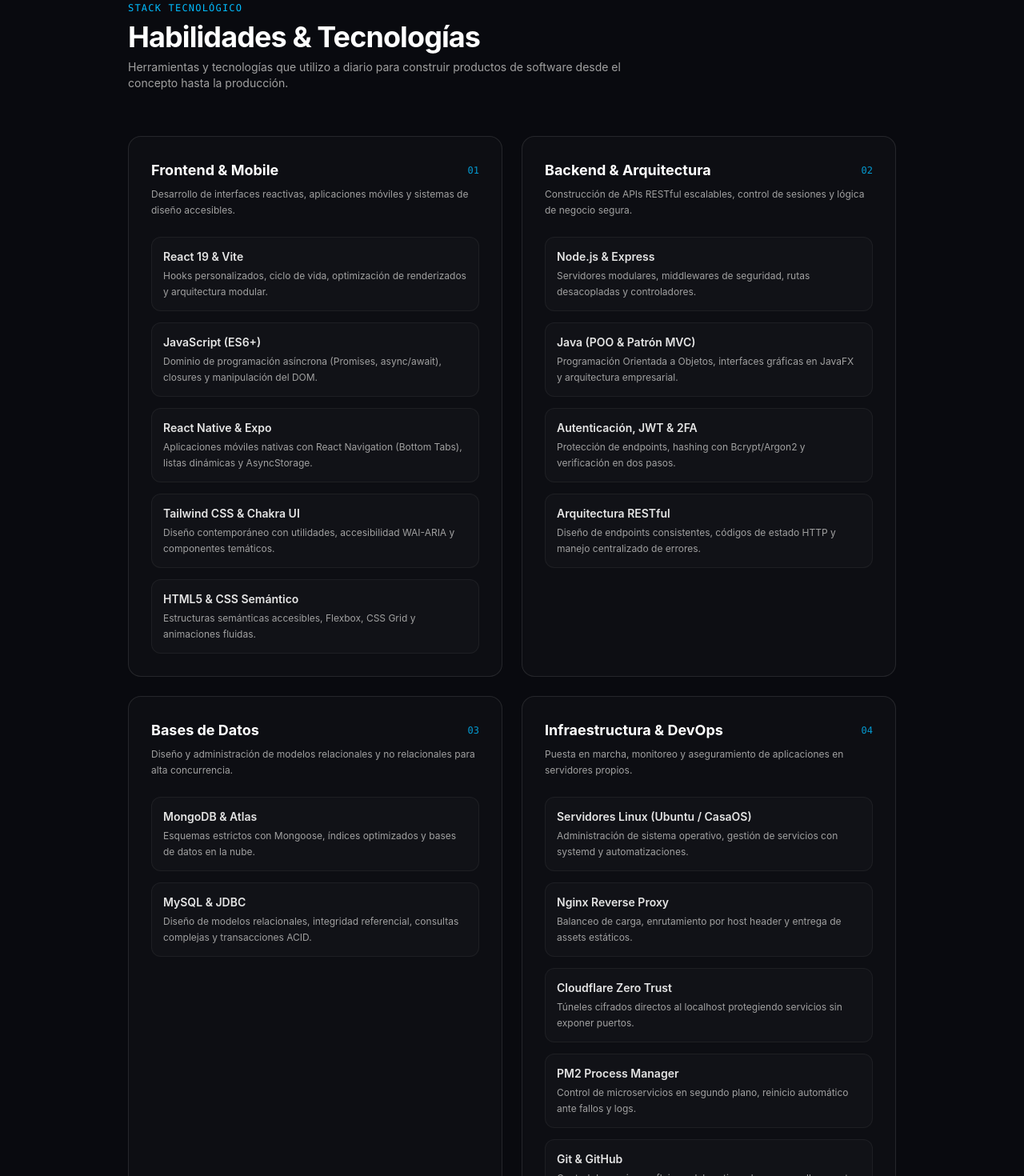
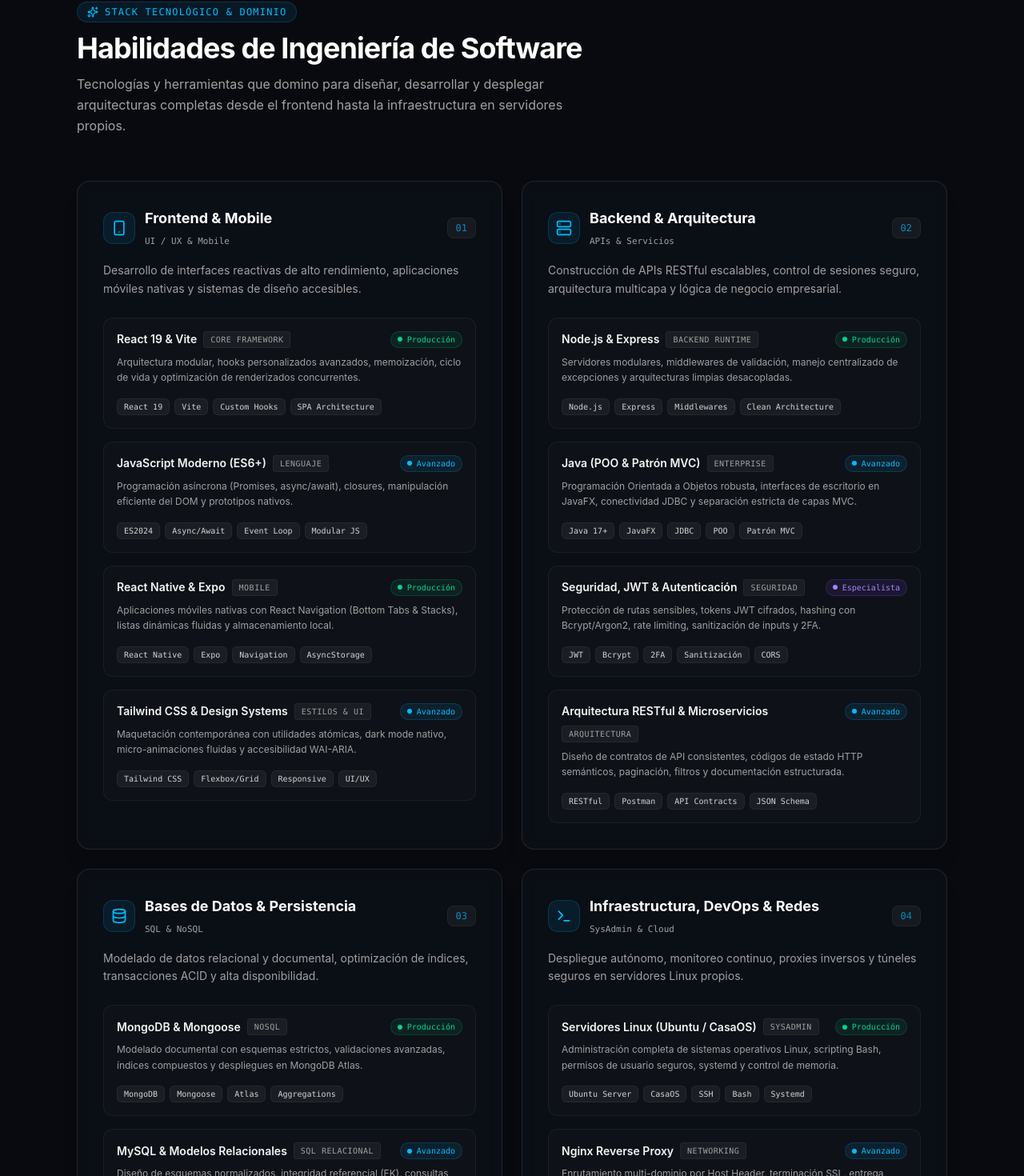
Before and after one commit to RafaelCastroRR/Portafolio-RR, a React (Vite) app: page / in a window 1280 px wide. Shown: the part 2088-3558 px from the top of the page at 80% size. Built offline with nearby package versions, Linux system fonts and the light colour scheme.

Commit message:
feat: modernize skill cards with level badges, tech tags, and sleek design

```diff
--- a/src/components/Skills.jsx
+++ b/src/components/Skills.jsx
@@ -1,62 +1,134 @@
 import React from 'react';
-import { Layers, CheckCircle2 } from 'lucide-react';
+import { Smartphone, Server, Database, Terminal, Sparkles, CheckCircle2 } from 'lucide-react';
 import { skillGroups } from '../data/skillsData';
+
+const ICONS = {
+  Smartphone,
+  Server,
+  Database,
+  Terminal
+};
+
+const LEVEL_STYLES = {
+  emerald: {
+    badge: 'text-emerald-400 bg-emerald-500/10 border-emerald-500/20',
+    dot: 'bg-emerald-400'
+  },
+  sky: {
+    badge: 'text-sky-400 bg-sky-500/10 border-sky-500/20',
+    dot: 'bg-sky-400'
+  },
+  violet: {
+    badge: 'text-violet-400 bg-violet-500/10 border-violet-500/20',
+    dot: 'bg-violet-400'
+  }
+};
 
 export default function Skills() {
   return (
     <section id="habilidades" className="py-24 border-t border-white/5 relative">
-      <div className="max-w-5xl mx-auto px-4 sm:px-6 lg:px-8">
+      <div className="max-w-6xl mx-auto px-4 sm:px-6 lg:px-8">
         {/* Section Header */}
         <div className="mb-14">
-          <span className="text-xs font-mono text-sky-400 uppercase tracking-widest block mb-2">
-            Stack Tecnológico
-          </span>
+          <div className="inline-flex items-center gap-2 px-3 py-1 rounded-full bg-sky-500/10 border border-sky-500/20 text-sky-400 text-xs font-mono uppercase tracking-widest mb-3">
+            <Sparkles className="w-3.5 h-3.5" />
+            Stack Tecnológico & Dominio
+          </div>
           <h2 className="text-2xl sm:text-4xl font-bold text-white tracking-tight">
-            Habilidades & Tecnologías
+            Habilidades de Ingeniería de Software
           </h2>
-          <p className="mt-2 text-sm text-neutral-400 max-w-2xl font-normal">
-            Herramientas y tecnologías que utilizo a diario para construir productos de software desde el concepto hasta la producción.
+          <p className="mt-3 text-sm sm:text-base text-neutral-400 max-w-2xl font-normal leading-relaxed">
+            Tecnologías y herramientas que domino para diseñar, desarrollar y desplegar arquitecturas completas desde el frontend hasta la infraestructura en servidores propios.
           </p>
         </div>
 
         {/* 2x2 Grid of Skill Groups */}
-        <div className="grid grid-cols-1 md:grid-cols-2 gap-6">
-          {skillGroups.map((group, idx) => (
+        <div className="grid grid-cols-1 lg:grid-cols-2 gap-6">
+          {skillGroups.map((group, idx) => {
+            const GroupIcon = ICONS[group.iconKey] || Terminal;
+            return (
               <div
-              key={idx}
-              className="p-7 rounded-2xl bg-white/[0.02] border border-white/10 flex flex-col justify-between"
+                key={group.id}
+                className="group relative p-6 sm:p-8 rounded-2xl bg-[#0c1017]/80 border border-white/10 hover:border-sky-500/30 transition-all duration-300 shadow-xl backdrop-blur-sm flex flex-col justify-between"
               >
+                {/* Header of Group */}
                 <div>
-                <h3 className="text-lg font-bold text-white mb-1.5 flex items-center justify-between">
-                  <span>{group.title}</span>
-                  <span className="text-xs font-mono text-sky-400/80 font-normal">
+                  <div className="flex items-center justify-between gap-4 mb-4">
+                    <div className="flex items-center gap-3">
+                      <div className="w-10 h-10 rounded-xl bg-sky-500/10 border border-sky-500/20 flex items-center justify-center text-sky-400 group-hover:scale-105 transition-transform duration-300">
+                        <GroupIcon className="w-5 h-5" />
+                      </div>
+                      <div>
+                        <h3 className="text-lg font-bold text-white group-hover:text-sky-300 transition-colors">
+                          {group.title}
+                        </h3>
+                        <span className="text-[11px] font-mono text-neutral-400">
+                          {group.badge}
+                        </span>
+                      </div>
+                    </div>
+                    <span className="text-xs font-mono text-sky-400/70 px-2.5 py-1 rounded-lg bg-white/5 border border-white/5">
                       0{idx + 1}
                     </span>
-                </h3>
-                <p className="text-xs text-neutral-400 mb-6 leading-relaxed">
+                  </div>
+
+                  <p className="text-xs sm:text-sm text-neutral-400 mb-6 leading-relaxed">
                     {group.description}
                   </p>
 
-                <div className="space-y-3.5">
-                  {group.skills.map((skill, sIdx) => (
+                  {/* Skills List */}
+                  <div className="space-y-4">
+                    {group.skills.map((skill, sIdx) => {
+                      const style = LEVEL_STYLES[skill.levelColor] || LEVEL_STYLES.sky;
+                      return (
                         <div
                           key={sIdx}
-                      className="p-3.5 rounded-xl bg-white/[0.02] border border-white/5 hover:border-white/10 transition"
+                          className="p-4 rounded-xl bg-white/[0.02] border border-white/5 hover:border-white/15 hover:bg-white/[0.04] transition-all duration-200"
                         >
-                      <div className="flex items-center justify-between mb-1">
-                        <span className="text-sm font-semibold text-neutral-200">
+                          <div className="flex items-start justify-between gap-3 mb-2">
+                            <div>
+                              <div className="flex items-center gap-2 flex-wrap">
+                                <span className="text-sm font-semibold text-neutral-100">
                                   {skill.name}
                                 </span>
+                                <span className="text-[10px] font-mono uppercase tracking-wider text-neutral-400 px-2 py-0.5 rounded bg-white/5 border border-white/5">
+                                  {skill.tag}
+                                </span>
                               </div>
-                      <p className="text-xs text-neutral-400 leading-relaxed font-normal">
+                            </div>
+                            <span
+                              className={`inline-flex items-center gap-1.5 text-[10px] font-mono px-2 py-0.5 rounded-full border shrink-0 ${style.badge}`}
+                            >
+                              <span className={`w-1.5 h-1.5 rounded-full ${style.dot}`} />
+                              {skill.level}
+                            </span>
+                          </div>
+
+                          <p className="text-xs text-neutral-400 leading-relaxed font-normal mb-3">
                             {skill.detail}
                           </p>
+
+                          {/* Tech Pills */}
+                          {skill.pills && (
+                            <div className="flex flex-wrap gap-1.5 pt-1">
+                              {skill.pills.map((pill, pIdx) => (
+                                <span
+                                  key={pIdx}
+                                  className="text-[10px] font-mono px-2 py-0.5 rounded-md bg-white/5 text-neutral-300 border border-white/5"
+                                >
+                                  {pill}
+                                </span>
+                              ))}
                             </div>
-                  ))}
+                          )}
+                        </div>
+                      );
+                    })}
                   </div>
                 </div>
               </div>
-          ))}
+            );
+          })}
         </div>
       </div>
     </section>
--- a/src/data/skillsData.js
+++ b/src/data/skillsData.js
@@ -1,42 +1,158 @@
 export const skillGroups = [
   {
+    id: "frontend-mobile",
     title: "Frontend & Mobile",
-    description: "Desarrollo de interfaces reactivas, aplicaciones móviles y sistemas de diseño accesibles.",
+    iconKey: "Smartphone",
+    badge: "UI / UX & Mobile",
+    description: "Desarrollo de interfaces reactivas de alto rendimiento, aplicaciones móviles nativas y sistemas de diseño accesibles.",
     skills: [
-      { name: "React 19 & Vite", detail: "Hooks personalizados, ciclo de vida, optimización de renderizados y arquitectura modular." },
-      { name: "JavaScript (ES6+)", detail: "Dominio de programación asíncrona (Promises, async/await), closures y manipulación del DOM." },
-      { name: "React Native & Expo", detail: "Aplicaciones móviles nativas con React Navigation (Bottom Tabs), listas dinámicas y AsyncStorage." },
-      { name: "Tailwind CSS & Chakra UI", detail: "Diseño contemporáneo con utilidades, accesibilidad WAI-ARIA y componentes temáticos." },
-      { name: "HTML5 & CSS Semántico", detail: "Estructuras semánticas accesibles, Flexbox, CSS Grid y animaciones fluidas." }
+      {
+        name: "React 19 & Vite",
+        tag: "Core Framework",
+        level: "Producción",
+        levelColor: "emerald",
+        detail: "Arquitectura modular, hooks personalizados avanzados, memoización, ciclo de vida y optimización de renderizados concurrentes.",
+        pills: ["React 19", "Vite", "Custom Hooks", "SPA Architecture"]
+      },
+      {
+        name: "JavaScript Moderno (ES6+)",
+        tag: "Lenguaje",
+        level: "Avanzado",
+        levelColor: "sky",
+        detail: "Programación asíncrona (Promises, async/await), closures, manipulación eficiente del DOM y prototipos nativos.",
+        pills: ["ES2024", "Async/Await", "Event Loop", "Modular JS"]
+      },
+      {
+        name: "React Native & Expo",
+        tag: "Mobile",
+        level: "Producción",
+        levelColor: "emerald",
+        detail: "Aplicaciones móviles nativas con React Navigation (Bottom Tabs & Stacks), listas dinámicas fluidas y almacenamiento local.",
+        pills: ["React Native", "Expo", "Navigation", "AsyncStorage"]
+      },
+      {
+        name: "Tailwind CSS & Design Systems",
+        tag: "Estilos & UI",
+        level: "Avanzado",
+        levelColor: "sky",
+        detail: "Maquetación contemporánea con utilidades atómicas, dark mode nativo, micro-animaciones fluidas y accesibilidad WAI-ARIA.",
+        pills: ["Tailwind CSS", "Flexbox/Grid", "Responsive", "UI/UX"]
+      }
     ]
   },
   {
+    id: "backend-architecture",
     title: "Backend & Arquitectura",
-    description: "Construcción de APIs RESTful escalables, control de sesiones y lógica de negocio segura.",
+    iconKey: "Server",
+    badge: "APIs & Servicios",
+    description: "Construcción de APIs RESTful escalables, control de sesiones seguro, arquitectura multicapa y lógica de negocio empresarial.",
     skills: [
-      { name: "Node.js & Express", detail: "Servidores modulares, middlewares de seguridad, rutas desacopladas y controladores." },
-      { name: "Java (POO & Patrón MVC)", detail: "Programación Orientada a Objetos, interfaces gráficas en JavaFX y arquitectura empresarial." },
-      { name: "Autenticación, JWT & 2FA", detail: "Protección de endpoints, hashing con Bcrypt/Argon2 y verificación en dos pasos." },
-      { name: "Arquitectura RESTful", detail: "Diseño de endpoints consistentes, códigos de estado HTTP y manejo centralizado de errores." }
+      {
+        name: "Node.js & Express",
+        tag: "Backend Runtime",
+        level: "Producción",
+        levelColor: "emerald",
+        detail: "Servidores modulares, middlewares de validación, manejo centralizado de excepciones y arquitecturas limpias desacopladas.",
+        pills: ["Node.js", "Express", "Middlewares", "Clean Architecture"]
+      },
+      {
+        name: "Java (POO & Patrón MVC)",
+        tag: "Enterprise",
+        level: "Avanzado",
+        levelColor: "sky",
+        detail: "Programación Orientada a Objetos robusta, interfaces de escritorio en JavaFX, conectividad JDBC y separación estricta de capas MVC.",
+        pills: ["Java 17+", "JavaFX", "JDBC", "POO", "Patrón MVC"]
+      },
+      {
+        name: "Seguridad, JWT & Autenticación",
+        tag: "Seguridad",
+        level: "Especialista",
+        levelColor: "violet",
+        detail: "Protección de rutas sensibles, tokens JWT cifrados, hashing con Bcrypt/Argon2, rate limiting, sanitización de inputs y 2FA.",
+        pills: ["JWT", "Bcrypt", "2FA", "Sanitización", "CORS"]
+      },
+      {
+        name: "Arquitectura RESTful & Microservicios",
+        tag: "Arquitectura",
+        level: "Avanzado",
+        levelColor: "sky",
+        detail: "Diseño de contratos de API consistentes, códigos de estado HTTP semánticos, paginación, filtros y documentación estructurada.",
+        pills: ["RESTful", "Postman", "API Contracts", "JSON Schema"]
+      }
     ]
   },
   {
-    title: "Bases de Datos",
-    description: "Diseño y administración de modelos relacionales y no relacionales para alta concurrencia.",
+    id: "databases",
+    title: "Bases de Datos & Persistencia",
+    iconKey: "Database",
+    badge: "SQL & NoSQL",
+    description: "Modelado de datos relacional y documental, optimización de índices, transacciones ACID y alta disponibilidad.",
     skills: [
-      { name: "MongoDB & Atlas", detail: "Esquemas estrictos con Mongoose, índices optimizados y bases de datos en la nube." },
-      { name: "MySQL & JDBC", detail: "Diseño de modelos relacionales, integridad referencial, consultas complejas y transacciones ACID." }
+      {
+        name: "MongoDB & Mongoose",
+        tag: "NoSQL",
+        level: "Producción",
+        levelColor: "emerald",
+        detail: "Modelado documental con esquemas estrictos, validaciones avanzadas, índices compuestos y despliegues en MongoDB Atlas.",
+        pills: ["MongoDB", "Mongoose", "Atlas", "Aggregations"]
+      },
+      {
+        name: "MySQL & Modelos Relacionales",
+        tag: "SQL Relacional",
+        level: "Avanzado",
+        levelColor: "sky",
+        detail: "Diseño de esquemas normalizados, integridad referencial (FK), consultas analíticas complejas, triggers y transacciones ACID.",
+        pills: ["MySQL", "Workbench", "ACID", "Stored Procedures"]
+      }
     ]
   },
   {
-    title: "Infraestructura & DevOps",
-    description: "Puesta en marcha, monitoreo y aseguramiento de aplicaciones en servidores propios.",
+    id: "devops-cloud",
+    title: "Infraestructura, DevOps & Redes",
+    iconKey: "Terminal",
+    badge: "SysAdmin & Cloud",
+    description: "Despliegue autónomo, monitoreo continuo, proxies inversos y túneles seguros en servidores Linux propios.",
     skills: [
-      { name: "Servidores Linux (Ubuntu / CasaOS)", detail: "Administración de sistema operativo, gestión de servicios con systemd y automatizaciones." },
-      { name: "Nginx Reverse Proxy", detail: "Balanceo de carga, enrutamiento por host header y entrega de assets estáticos." },
-      { name: "Cloudflare Zero Trust", detail: "Túneles cifrados directos al localhost protegiendo servicios sin exponer puertos." },
-      { name: "PM2 Process Manager", detail: "Control de microservicios en segundo plano, reinicio automático ante fallos y logs." },
-      { name: "Git & GitHub", detail: "Control de versiones, flujos colaborativos de ramas, pull requests y despliegues automáticos." }
+      {
+        name: "Servidores Linux (Ubuntu / CasaOS)",
+        tag: "SysAdmin",
+        level: "Producción",
+        levelColor: "emerald",
+        detail: "Administración completa de sistemas operativos Linux, scripting Bash, permisos de usuario seguros, systemd y control de memoria.",
+        pills: ["Ubuntu Server", "CasaOS", "SSH", "Bash", "Systemd"]
+      },
+      {
+        name: "Nginx Reverse Proxy",
+        tag: "Networking",
+        level: "Avanzado",
+        levelColor: "sky",
+        detail: "Enrutamiento multi-dominio por Host Header, terminación SSL, entrega optimizada de estáticos y headers de seguridad HTTP.",
+        pills: ["Nginx", "Reverse Proxy", "Security Headers", "VirtualHosts"]
+      },
+      {
+        name: "Cloudflare Zero Trust & Tunnels",
+        tag: "Edge / Cloud",
+        level: "Especialista",
+        levelColor: "violet",
+        detail: "Exposición segura de microservicios mediante túneles cifrados directos al localhost sin necesidad de abrir puertos públicos.",
+        pills: ["Cloudflare One", "Zero Trust", "Tunnels", "DNS Automation"]
+      },
+      {
+        name: "PM2 Process Manager",
+        tag: "Runtime",
+        level: "Producción",
+        levelColor: "emerald",
+        detail: "Gestión de microservicios en producción, auto-reinicio ante fallos de proceso, persistencia de demonios y trazabilidad de logs.",
+        pills: ["PM2", "Process Lifecycle", "Monitoring", "Daemon Persistence"]
+      },
+      {
+        name: "Git & GitHub CI/CD",
+        tag: "Control de Versiones",
+        level: "Avanzado",
+        levelColor: "sky",
+        detail: "Gestión de repositorios con llaves SSH (ED25519), ramas de producción, resolución de conflictos y scripts de auto-deploy.",
+        pills: ["Git", "GitHub", "SSH Keys", "Autodeploy Scripts"]
+      }
     ]
   }
 ];
```
Lines whose indentation alone changed are shown as unchanged.
